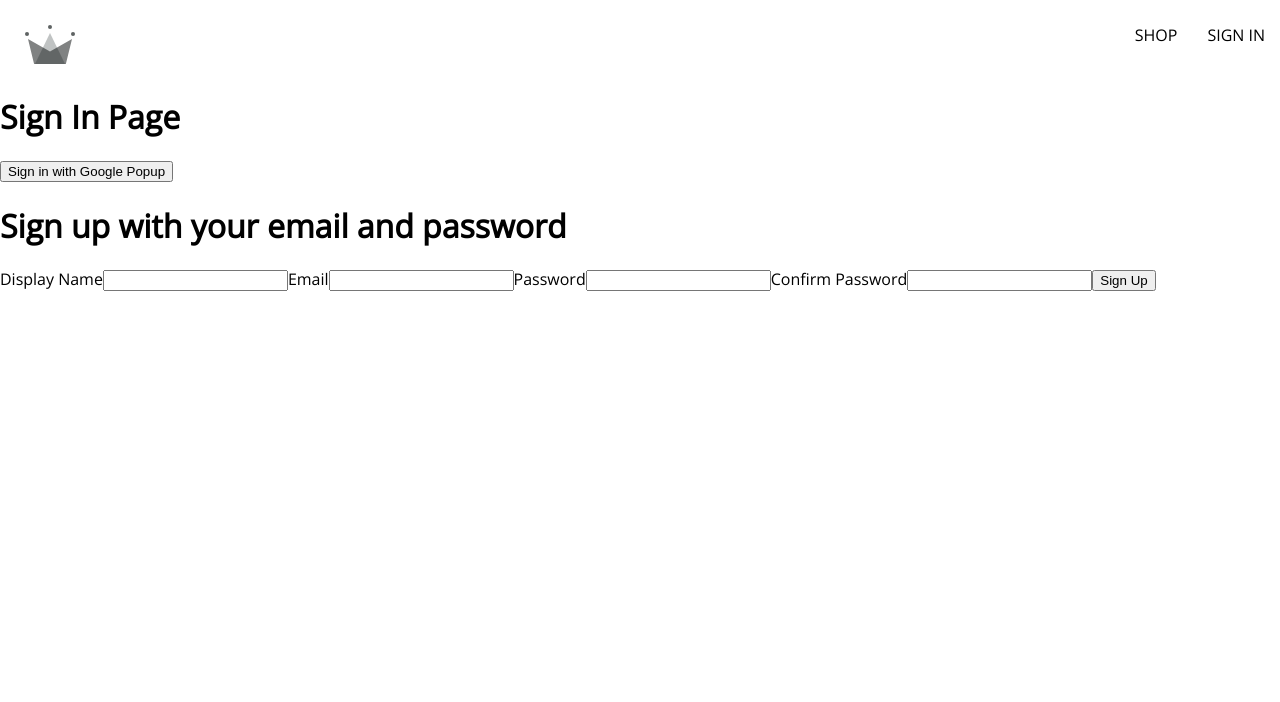
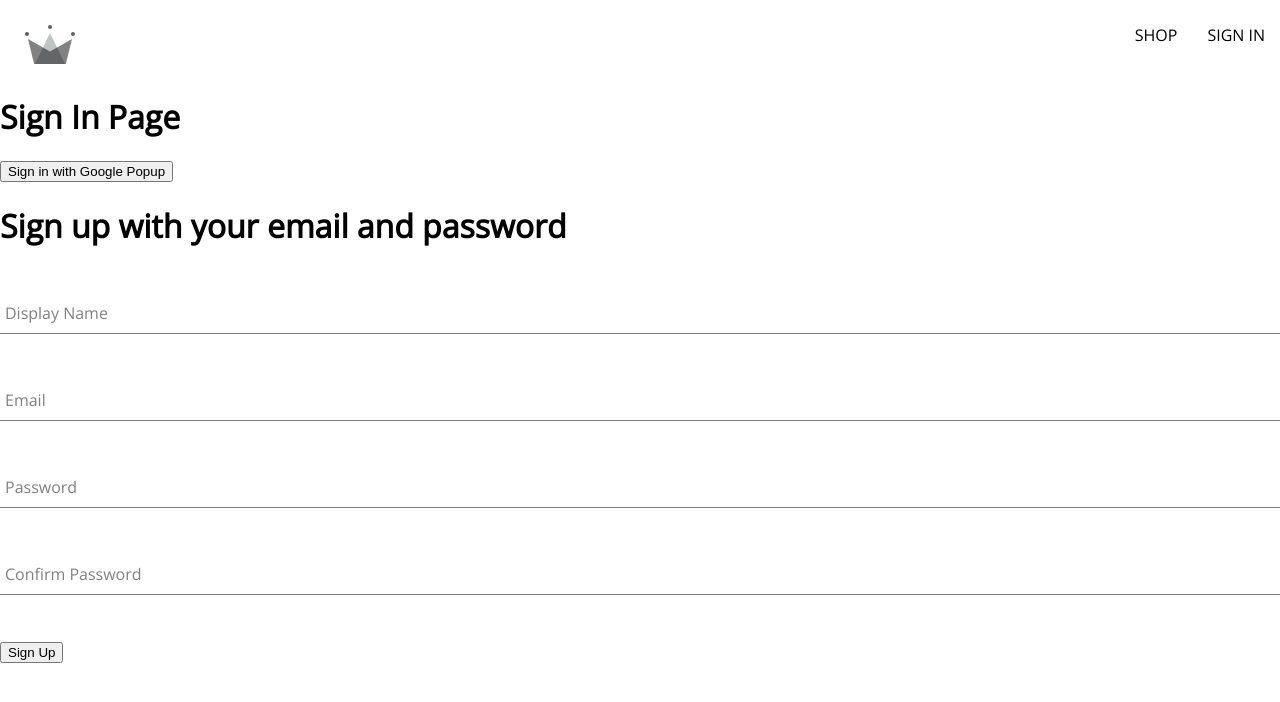
Before and after one commit to Muhammad-Sabbir/crwnClothingStepByStep, a React (Create React App) app: page /sign-in in a window 1280 px wide. Shown: the top 702 px of the page. Built offline with nearby package versions, Linux system fonts and the light colour scheme; a web font is replaced by a local one.

Commit message:
Chapter 06: Authentication Firebase>> Lecture 100: Generalizing Form Input Component

```diff
--- /dev/null
+++ b/src/components/form-input/form-input.component.jsx
@@ -0,0 +1,41 @@
+import './form-input.styles.scss';
+
+// // exampl 01:
+// const FormInput = ({ label, changeHandler, value }) => {
+//   return (
+//     <div>
+//       <label htmlFor='name'>{label}</label>
+//       <input type='text' required onChange={changeHandler} name='displayName' value={value} />
+//     </div>
+//   );
+// };
+
+// // exampl 02: this example is refer to sign-up-form.component.jsx files example
+// const FormInput = ({ label, inputOptions }) => {
+//   return (
+//     <div className='group'>
+//       <input className='form-input' {...inputOptions} />
+//       {label && (
+//         <label className={`${inputOptions.value.length ? 'shrink' : ''}form-input-label`}>
+//           {label}
+//         </label>
+//       )}
+//     </div>
+//   );
+// };
+
+// // exampl 03:
+const FormInput = ({ label, ...otherProps }) => {
+  return (
+    <div className='group'>
+      <input className='form-input' {...otherProps} />
+      {label && (
+        <label className={`${otherProps.value.length ? 'shrink' : ''}form-input-label`}>
+          {label}
+        </label>
+      )}
+    </div>
+  );
+};
+
+export default FormInput;
--- /dev/null
+++ b/src/components/form-input/form-input.styles.scss
@@ -0,0 +1,54 @@
+$sub-color: grey;
+$main-color: black;
+
+@mixin shrinkLabel {
+  top: -14px;
+  font-size: 12px;
+  color: $main-color;
+}
+
+.group {
+  position: relative;
+  margin: 45px 0;
+
+  .form-input {
+    background: none;
+    background-color: white;
+    color: $sub-color;
+    font-size: 18px;
+    padding: 10px 10px 10px 5px;
+    display: block;
+    width: 100%;
+    border: none;
+    border-radius: 0;
+    border-bottom: 1px solid $sub-color;
+    margin: 25px 0;
+
+    &:focus {
+      outline: none;
+    }
+
+    &:focus ~ .form-input-label {
+      @include shrinkLabel();
+    }
+  }
+
+  input[type='password'] {
+    letter-spacing: 0.3em;
+  }
+
+  .form-input-label {
+    color: $sub-color;
+    font-size: 16px;
+    font-weight: normal;
+    position: absolute;
+    pointer-events: none;
+    left: 5px;
+    top: 10px;
+    transition: 300ms ease all;
+
+    &.shrink {
+      @include shrinkLabel();
+    }
+  }
+}
--- a/src/components/sign-up-form/sign-up-form.component.jsx
+++ b/src/components/sign-up-form/sign-up-form.component.jsx
@@ -1,4 +1,6 @@
 import { useState } from 'react';
+
+import FormInput from '../form-input/form-input.component';
 
 import {
   createAuthUserWithEmailAndPassword,
@@ -51,24 +53,62 @@
     setFormFields({ ...formFields, [name]: value });
   };
 
+  //   return (
+  //     <div>
+  //       <h1>Sign up with your email and password</h1>
+  //       <form action='' onSubmit={handleSubmit}>
+  //         {/* Another example to create input element. */}
+
+  //         <FormInput
+  //           label='Display Name'
+  //           inputOptions={{
+  //             type: 'text',
+  //             required: true,
+  //             onChange: handleChange,
+  //             name: 'Display Name',
+  //             value: displayName,
+  //           }}
+  //         />
+
+  //         {/* now commentout the return of below go to the form-input.component.jsx file and change there. example 02 */}
+  //         <button type='submit onSubmit={()=>{}}'>Sign Up</button>
+  //       </form>
+  //     </div>
+  //   );
+
   return (
     <div>
       <h1>Sign up with your email and password</h1>
       <form action='' onSubmit={handleSubmit}>
-        <label htmlFor='name'>Display Name</label>
-        <input
+        <FormInput
+          label='Display Name'
           type='text'
           required
           onChange={handleChange}
           name='displayName'
           value={displayName}
         />
-        <label htmlFor='name'>Email</label>
-        <input type='email' required onChange={handleChange} name='email' value={email} />
-        <label htmlFor='name'>Password</label>
-        <input type='password' required onChange={handleChange} name='password' value={password} />
-        <label htmlFor='name'>Confirm Password</label>
-        <input
+
+        <FormInput
+          label='Email'
+          type='email'
+          required
+          onChange={handleChange}
+          name='email'
+          value={email}
+        />
+
+        <FormInput
+          label='Password'
+          type='password'
+          required
+          onChange={handleChange}
+          name='password'
+          value={password}
+        />
+
+        <FormInput
+          label='Confirm Password'
           type='password'
           required
           onChange={handleChange}
```
Also changed, not shown: gitcommands.txt.
